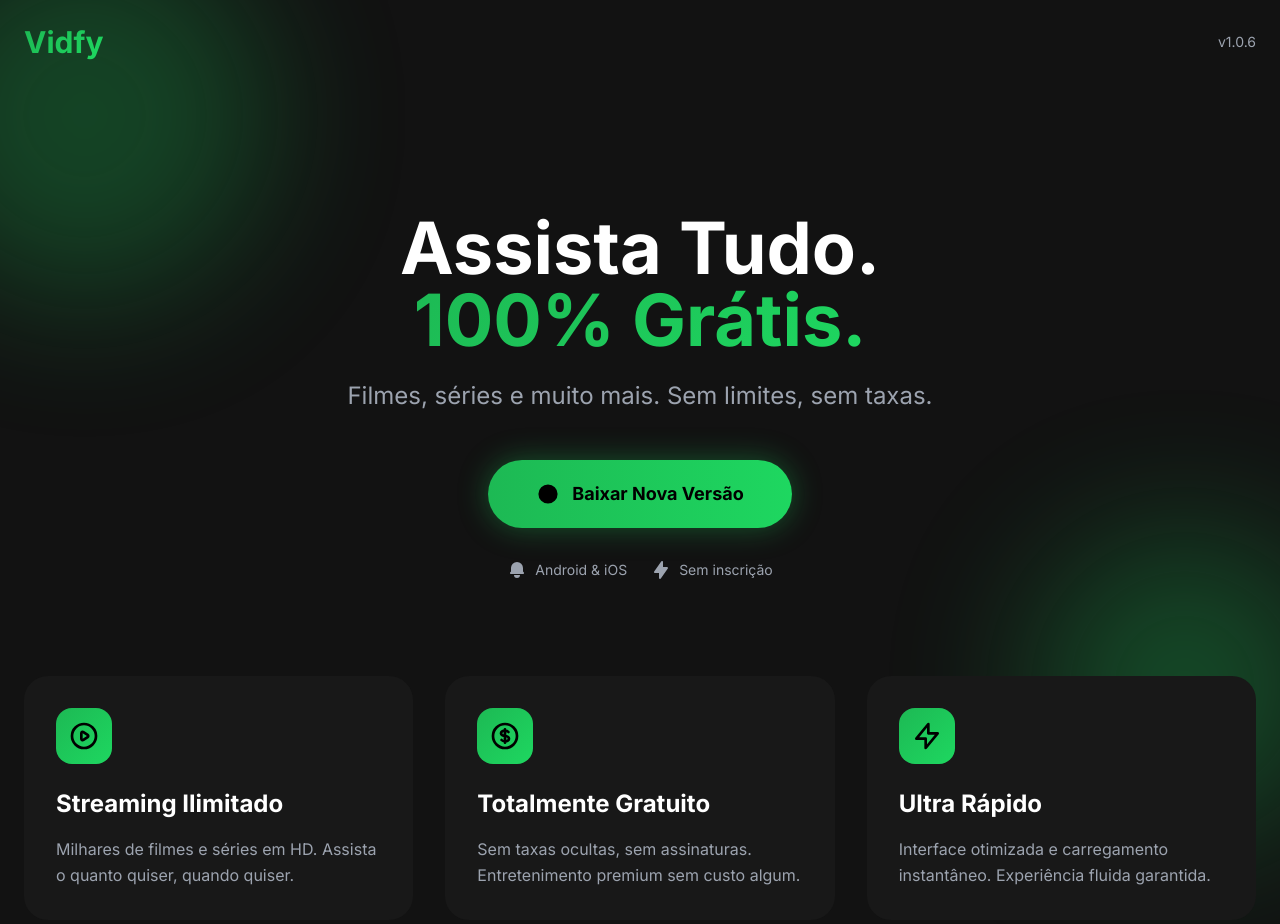
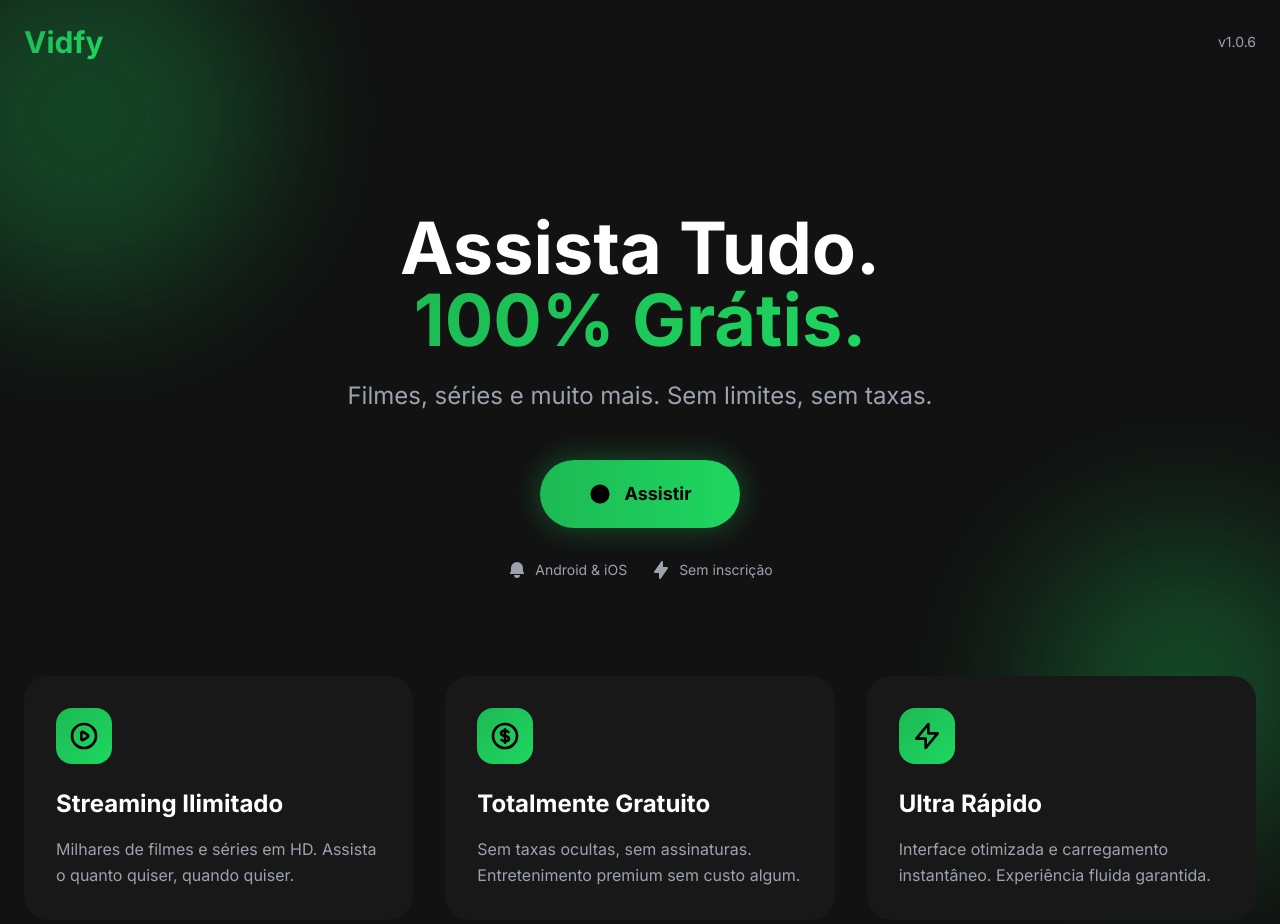
Before and after one commit to eumelv/vidfy_site, a plain HTML site: page index.html in a window 1280 px wide. Shown: the top 924 px of the page. Drawn offline with nearby package versions, Linux system fonts and the light colour scheme.

Commit message:
add link .online

```diff
--- a/index.html
+++ b/index.html
@@ -137,13 +137,13 @@
                 </p>
 
                 <!-- Download Button -->
-                <a href="https://github.com/eumelv/vidfy_site/releases/download/v1.0.6/vidfy-1.0.6.apk" target="_blank"
+                <a href="https://www.vidfy.online/" target="_blank"
                     class="glow-button bg-gradient-to-r from-[#1DB954] to-[#1ED760] text-black font-bold text-lg px-12 py-5 rounded-full inline-flex items-center gap-3 mb-8">
                     <svg class="w-6 h-6" fill="currentColor" viewBox="0 0 20 20">
                         <path
                             d="M10 18a8 8 0 100-16 8 8 0 000 16zm1-11a1 1 0 10-2 0v3.586L7.707 9.293a1 1 0 00-1.414 1.414l3 3a1 1 0 001.414 0l3-3a1 1 0 00-1.414-1.414L11 10.586V7z" />
                     </svg>
-                    Baixar Nova Versão
+                    Assistir
                 </a>
 
                 <div class="flex justify-center items-center gap-6 text-sm text-gray-400">
```
